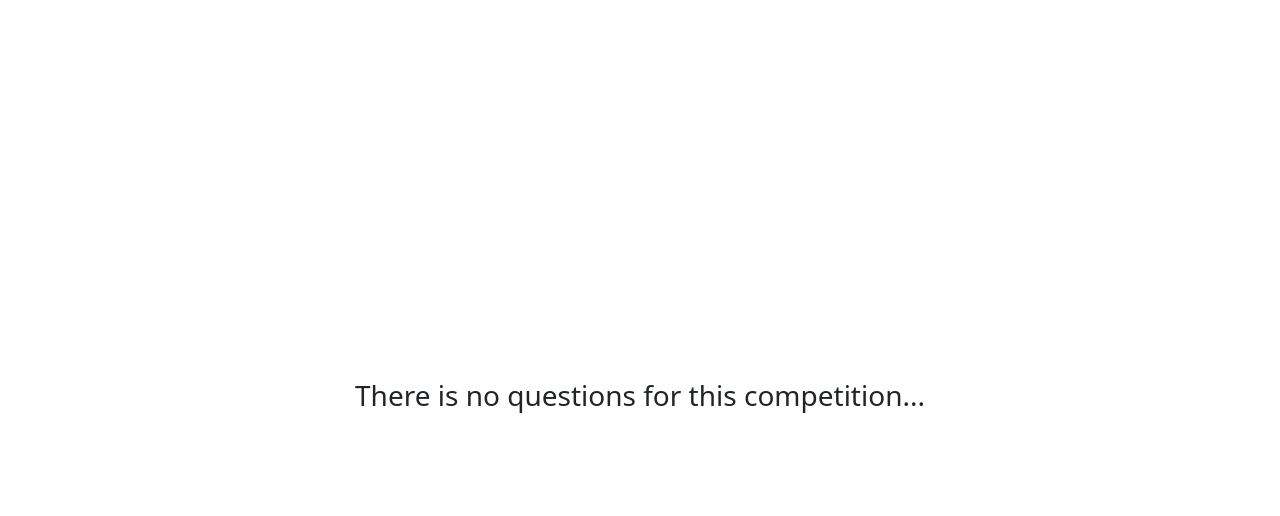
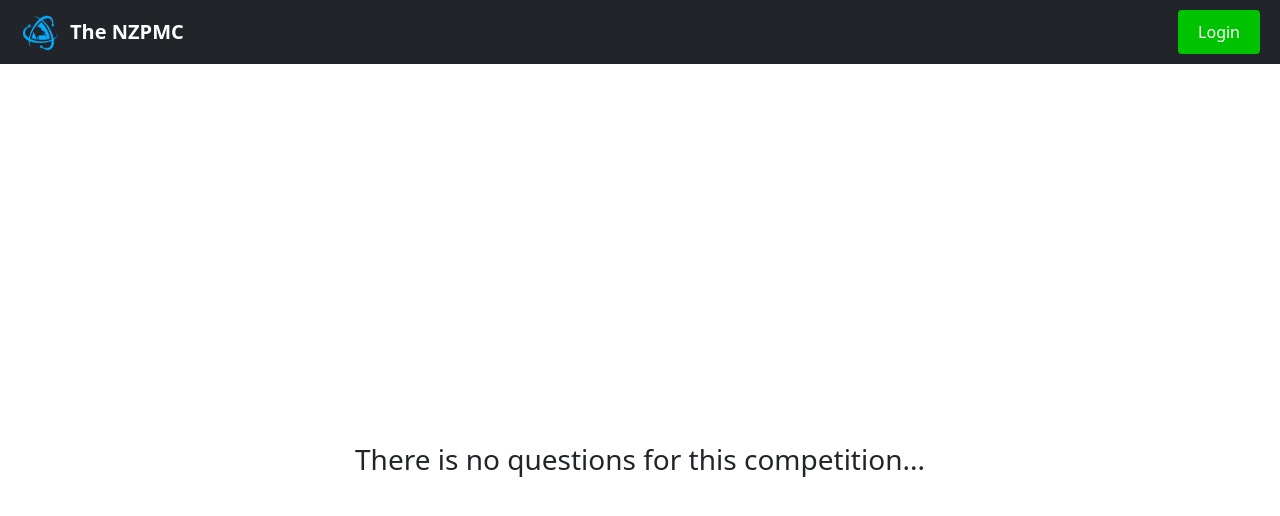
Before and after one commit to Harry-Sheng/nzpmc-competition-platform-frontend, a React (Vite) app: page /competition/1 in a window 1280 px wide. Shown: the top 516 px of the page. Built offline with nearby package versions, Linux system fonts and the light colour scheme; no server answers.

Commit message:
fix (competition page): added navbar when there is no question for competition.

```diff
--- a/src/pages/CompetitionPage.jsx
+++ b/src/pages/CompetitionPage.jsx
@@ -91,9 +91,12 @@ const CompetitionPage = () => {
 
   if (questions.length === 0) {
     return (
-      <div className="min-vh-100 d-flex justify-content-center align-items-center">
-        <h3>There is no questions for this competition...</h3>
-      </div>
+      <>
+        <NavBar />
+        <div className="min-vh-100 d-flex justify-content-center align-items-center">
+          <h3>There is no questions for this competition...</h3>
+        </div>
+      </>
     )
   }
 
```
